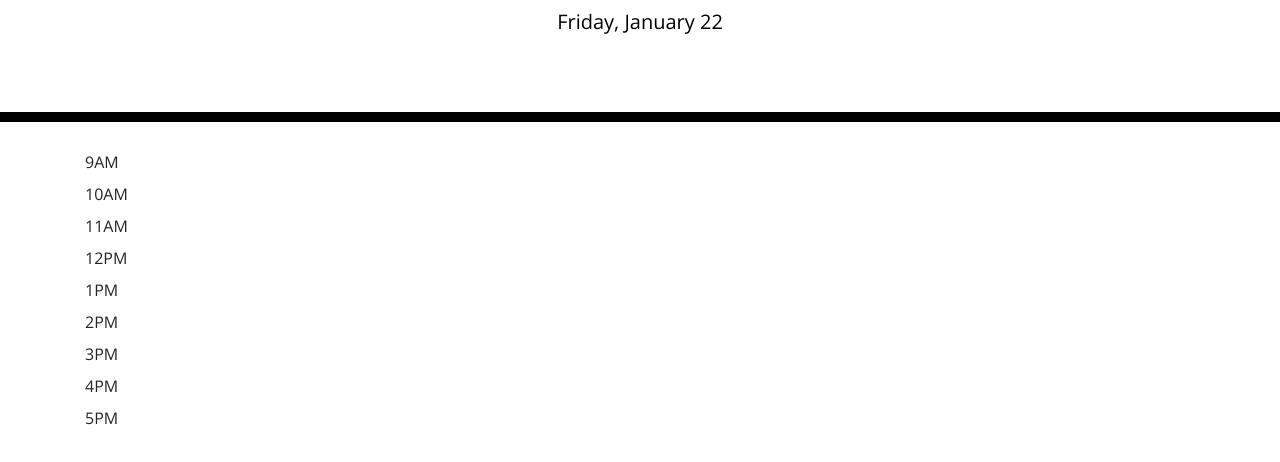
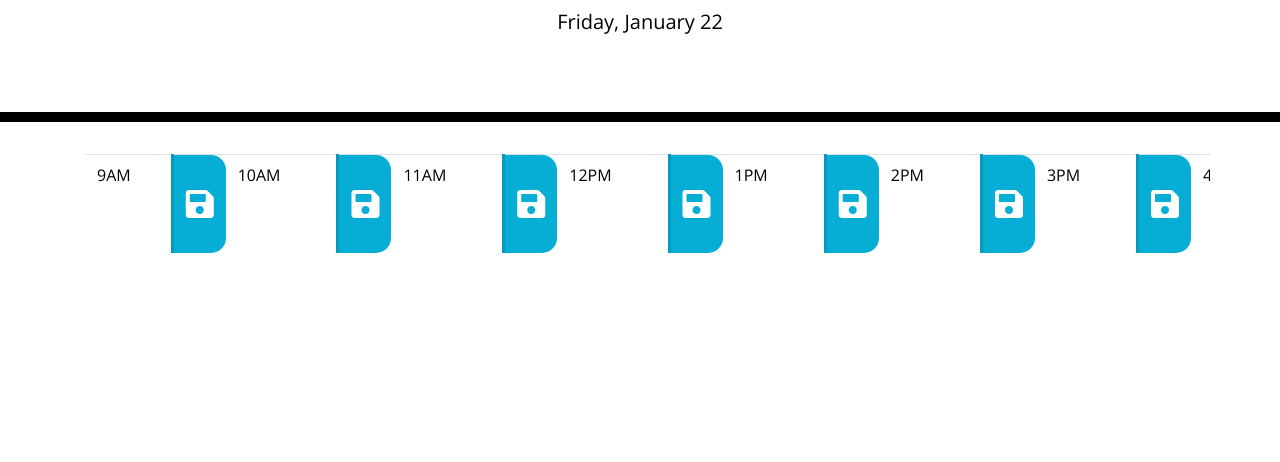
Before and after one commit to crrmarchese/Work-Day-Scheduler, a plain HTML site: page index.html in a window 1280 px wide. Shown: the part 182-644 px from the top of the page. Drawn offline with nearby package versions, Linux system fonts and the light colour scheme.

Commit message:
Add textarea and styles, save icon

```diff
--- a/assets/css/style.css
+++ b/assets/css/style.css
@@ -9,8 +9,10 @@ textarea{
   border: none;
   resize: none;
   color: #000000;
-  border-left: 1px solid black;
+  /* border-left: 1px solid black; */
   padding: 10px;
+  width: 100%;
+  height: 4.5rem;
 }
 
 .jumbotron {
@@ -30,7 +32,7 @@ textarea{
   border-radius: 15px;
 }
 
-.row {
+.tr-row {
   white-space: pre-wrap;
   height: 80px;
   border-top: 1px solid white;;
@@ -40,6 +42,7 @@ textarea{
   background-color: #ffffff;
   color: #000000;
   border-top: 1px dashed #000000;
+  width: 10%;
 }
 
 .past {
@@ -58,14 +61,22 @@ textarea{
 }
 
 .saveBtn {
-  border-left: 1px solid black;
+  border-left: 3px solid #059abc;
   border-top-right-radius: 15px;
   border-bottom-right-radius: 15px;
   background-color: #06AED5;
   color: white;
+  width: 10%;
+  text-align: center;
 }
 
 .saveBtn i:hover {
   font-size: 20px;
   transition: all .3s ease-in-out;
 }
+table td:nth-child(2) {
+  padding: .25rem;
+}
+table td.saveBtn {
+  vertical-align: middle;
+}
--- a/assets/js/script.js
+++ b/assets/js/script.js
@@ -4,21 +4,60 @@ const currentMonth = (dayjs().format("MMMM"));
 const dayOfWeek = (dayjs().format("dddd"));
 const dayOfMonth = (dayjs().format("D"));
 const timeOfDay = ["9AM", "10AM", "11AM", "12PM", "1PM", "2PM", "3PM", "4PM", "5PM"];
+const computerTimeOfDay = [9, 10, 11, 12, 13, 14, 15, 16, 17];
+const rowItem = $("<div class='row time-block'>");
+const colItem = $("<div class='col-12 table-responsive'>");
+const renderTable = $("<table class='table'>");
+const renderTableBody = $("<tbody>");
+const tableTr = $("<tr class='tr-row'>");
+// const textAreaInput = $("<textarea class='description'>");
+
+
+// Append the <div.row> to <div.container>
+$(".container").append(rowItem);
+
+// Append the <div.col> to <div.row>
+$(rowItem).append(colItem);
+
+// Append <table> inside <div.col>
+$(colItem).append(renderTable);
 
 
 
 // Return the current day, month and day
 $("#currentDay").text(dayOfWeek + ", "+ currentMonth + " " + dayOfMonth);
 
-var output = "";
-for(var i = 0; i < timeOfDay.length; i++) {
+let output = "";
+for(let i = 0; i < timeOfDay.length; i++) {
     // output html elements
     // console.log(timeOfDay[i]);
     output = timeOfDay[i];
 
+
     // console.log(output);
 
-    var listItem = $("<p>").text(output);
-$(".container").append(listItem);
+    // Append <tr> inside of <tbody>
+    $(renderTableBody).append(tableTr);
+
+    // Return the time inside first <td>
+    const timeTd = $("<td class='hour time-of-day'>").text(output);
+
+    // Create <textarea> inside second <td>
+    const textareaTd = $("<td>").html("<textarea class='description'>");
+
+    // Add save button inside of third <td>
+    const saveBtnTd = $("<td class='saveBtn'>").html("<i class='fas fa-save fa-2x'>");
+
+    // Append the 3 <td>s inside a <tr>
+    $(tableTr).append(timeTd, textareaTd, saveBtnTd);
+
 
 }
+ // Append the <tbody> inside <table>
+ $(renderTable).append(renderTableBody);
+
+ // Add classes
+
+ function calendarTime() {
+
+ }
```
Also changed, not shown: index.html (+20 -0 lines).
